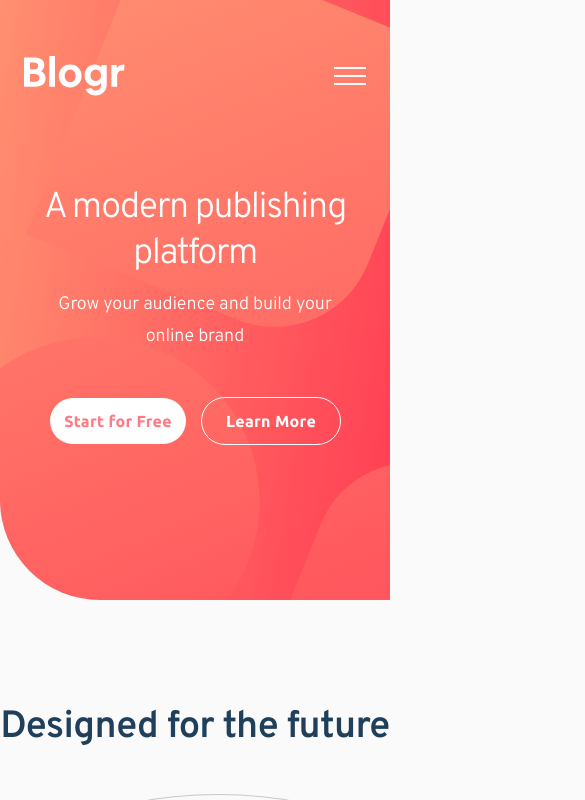
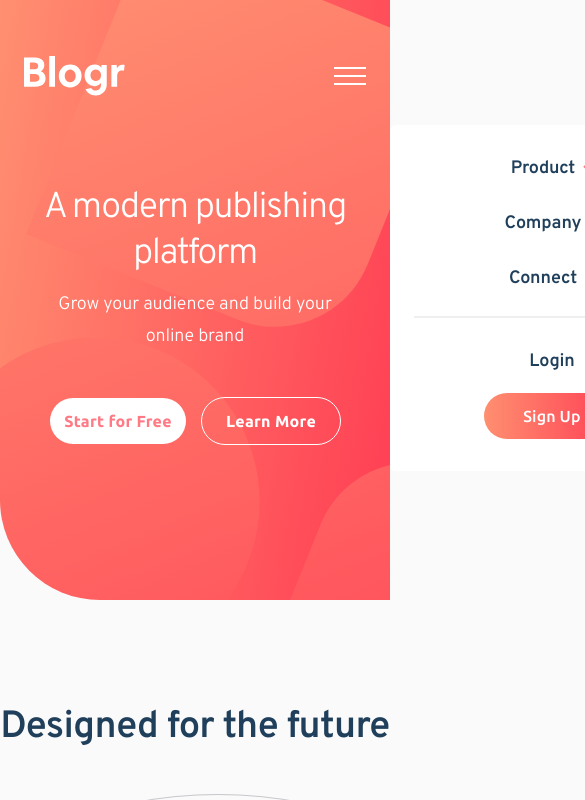
Before and after one commit to fernandoLRibeiro/blogr-landing-page-solution, a React (Create React App) app: page / in a window 390 px wide. Shown: the top 800 px of the page, 585 px wide, since content can reach past the window. Built offline with nearby package versions, Linux system fonts and the light colour scheme.

Commit message:
Implement mobile navigation

```diff
--- a/src/components/Button.jsx
+++ b/src/components/Button.jsx
@@ -1,12 +1,12 @@
 import React from "react";
 import styles from "../styles/Button.module.css";
 
-const Button = ({ children, primary, outlined }) => {
+const Button = ({ children, primary, outlined, signUp, login }) => {
   return (
     <button
       className={`${styles.Button}  ${primary && styles.primary} ${
         outlined && styles.outlined
-      }`}
+      } ${signUp && styles.signUp} ${login && styles.login}`}
     >
       {children}
     </button>
--- a/src/components/SubMenu.jsx
+++ b/src/components/SubMenu.jsx
@@ -5,6 +5,23 @@ import styles from "../styles/SubMenu.module.css";
 
 const SubMenu = ({ label, options }) => {
   const [isOpen, setIsOpen] = useState(false);
+
+  const [isMobile, setIsMobile] = useState(false);
+
+  window.addEventListener("resize", () => {
+    console.log(window.outerWidth);
+    if (window.outerWidth <= 810) {
+      setIsMobile(true);
+    } else {
+      setIsMobile(false);
+    }
+  });
+
+  useEffect(() => {
+    if (window.outerWidth <= 810) {
+      setIsMobile(true);
+    }
+  }, []);
 
   useEffect(() => {
     console.log(isOpen);
@@ -15,7 +32,11 @@ const SubMenu = ({ label, options }) => {
       <a className={styles.mainLink} onClick={() => setIsOpen(!isOpen)}>
         {label}
         <img
-          src="./images/icon-arrow-light.svg"
+          src={
+            isMobile
+              ? "./images/icon-arrow-dark.svg"
+              : "./images/icon-arrow-light.svg"
+          }
           alt="arrow icon"
           className={`${styles.icon} ${isOpen && styles.iconOpen}`}
         />
--- a/src/containers/Navbar.jsx
+++ b/src/containers/Navbar.jsx
@@ -31,7 +31,9 @@ const Navbar = () => {
   return (
     <header className={styles.primaryHeader}>
       <img src="./images/logo.svg" alt="Blogr Logo" className={styles.Logo} />
-      <nav className={styles.navigation}>
+      <nav
+        className={`${styles.navigation} ${isOpen && styles.navigationOpen}`}
+      >
         <ul className={styles.mainMenu}>
           {subMenus.map((subMenu, index) => (
             <SubMenu
@@ -42,8 +44,10 @@ const Navbar = () => {
           ))}
         </ul>
         <div className={styles.buttonsContainer}>
-          <Button>Login</Button>
-          <Button primary>Sign Up</Button>
+          <Button login>Login</Button>
+          <Button primary signUp>
+            Sign Up
+          </Button>
         </div>
       </nav>
 
--- a/src/styles/Button.module.css
+++ b/src/styles/Button.module.css
@@ -50,4 +50,26 @@
   .outline {
     min-width: 8.5rem;
   }
+
+  .signUp {
+    background: linear-gradient(90deg, #ff8f70 -0.36%, #ff3d54 100%);
+    color: var(--color-neutral-white);
+    font-family: "Ubuntu";
+    max-width: 8.625rem;
+    font-weight: 500;
+    font-size: 16px;
+    line-height: 18px;
+    letter-spacing: 0.01em;
+  }
+
+  .login {
+    color: var(--color-primary-very-dark-blue);
+    font-family: "Overpass";
+    padding: 0;
+    font-weight: 600;
+    font-size: 18px;
+    line-height: 23px;
+
+    letter-spacing: -0.01em;
+  }
 }
--- a/src/styles/MiddleSection.module.css
+++ b/src/styles/MiddleSection.module.css
@@ -7,7 +7,7 @@
   background-position: -212px -509px, 0 0;
   border-radius: 0px 100px;
   align-items: center;
-  margin-top: 4.375rem;
+  margin: 4.25rem 0 4.125rem;
   justify-content: space-between;
   gap: 3.625rem;
   padding: 0 10.875rem 0 7.875rem;
@@ -16,6 +16,7 @@
 .image {
   width: fit-content;
   height: fit-content;
+  margin-top: 2.5rem;
 }
 
 .article {
--- a/src/styles/Navbar.module.css
+++ b/src/styles/Navbar.module.css
@@ -46,6 +46,43 @@
   }
 
   .navigation {
-    display: none;
+    display: flex;
+    flex-direction: column;
+    position: absolute;
+    inset: 125px 100% auto;
+    width: 324px;
+    background-color: white;
+    color: var(--color-primary-very-dark-blue);
+    align-items: center;
+    text-align: center;
+    padding: 2rem 1.5rem;
+    border-radius: 6px;
+    z-index: 9;
+    transition: all 0.1s ease-in;
+  }
+
+  .navigationOpen {
+    inset: 125px 24px auto;
+  }
+
+  .mainMenu {
+    display: flex;
+    flex-direction: column;
+    align-items: center;
+    justify-content: center;
+    gap: 2rem;
+    width: fit-content;
+    padding: 0;
+    margin-bottom: 1.625rem;
+  }
+
+  .buttonsContainer {
+    flex-direction: column;
+    gap: 1.25rem;
+    padding-top: 2rem;
+    border-top: 2px solid #efeff1;
+    width: 100%;
+    align-items: center;
+    justify-content: center;
   }
 }
--- a/src/styles/SubMenu.module.css
+++ b/src/styles/SubMenu.module.css
@@ -1,3 +1,70 @@
+.subMenu::after {
+  height: 0;
+  width: 0;
+}
+
+.mainLink {
+  display: flex;
+  font-family: "Overpass";
+  font-style: normal;
+  font-weight: 600;
+  font-size: 18px;
+  line-height: 23px;
+  justify-content: center;
+  align-items: center;
+  letter-spacing: -0.01em;
+  gap: 0.5rem;
+  color: #1f3f5b;
+  padding: 0;
+  cursor: pointer;
+}
+
+.icon {
+  height: fit-content;
+  transition: all 0.1s ease-in-out;
+}
+
+.iconOpen {
+  transform: rotate(0.5turn);
+}
+
+.subMenuOptions {
+  list-style: none;
+  position: static;
+  display: none;
+  flex-direction: column;
+  margin-top: 1.375rem;
+  width: 276px;
+  gap: 1.125rem;
+  padding: 1.375rem 0;
+  box-shadow: none;
+  background-color: #efeff1;
+  font-family: "Ubuntu", sans-serif;
+  border-radius: 6px;
+}
+
+.subMenuOptionsOpen {
+  display: flex;
+  flex-direction: column;
+  align-items: center;
+  justify-content: center;
+}
+
+.subLink {
+  font-family: "Overpass";
+  font-style: normal;
+  font-weight: 500;
+  font-size: 17px;
+  line-height: 22px;
+  /* identical to box height */
+
+  letter-spacing: -0.03em;
+
+  color: #4b5862;
+  cursor: pointer;
+}
+
+@media screen and (min-width: 810px) {
   .subMenu {
     position: relative;
     display: flex;
@@ -74,3 +141,4 @@
   .icon {
     transition: all 0.1s ease-in-out;
   }
+}
```
Lines whose indentation alone changed are shown as unchanged.
